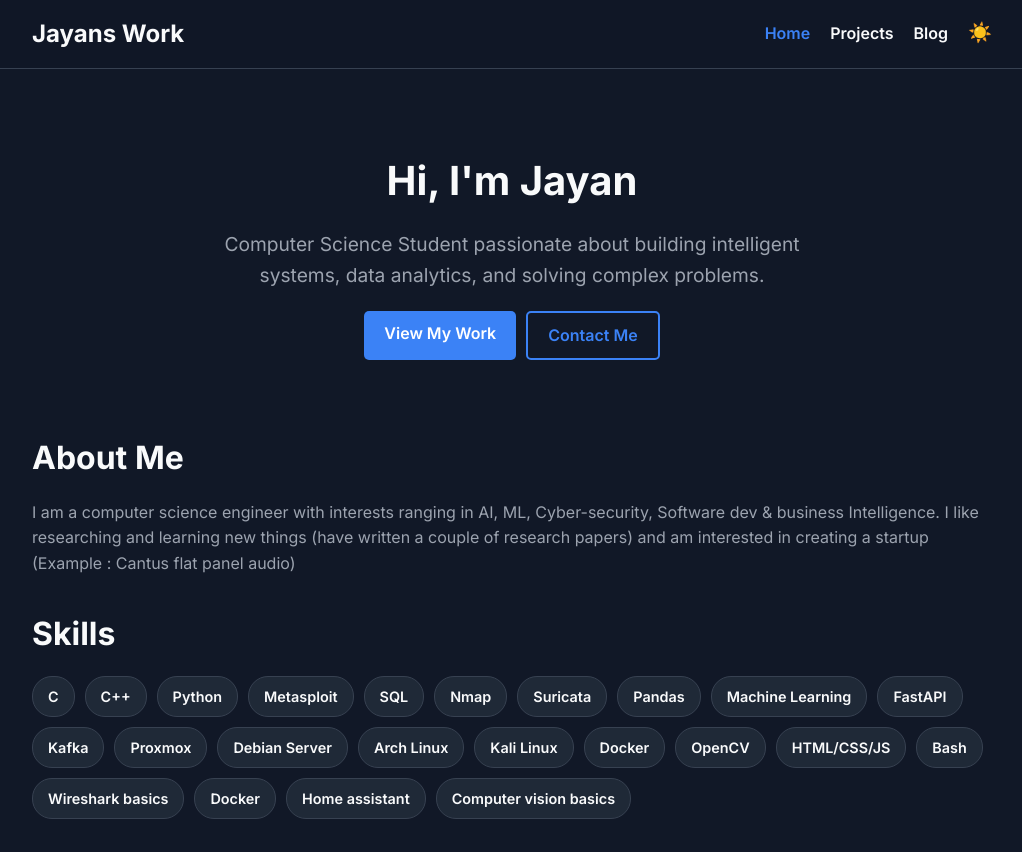
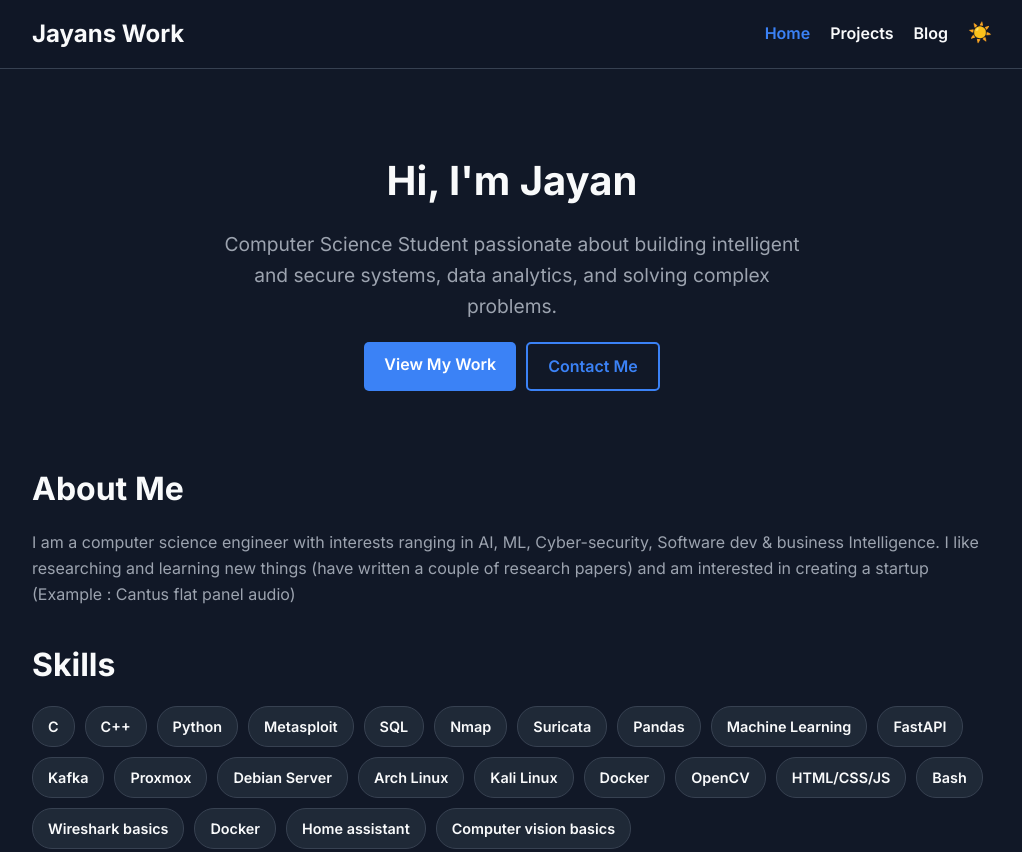
Before and after one commit to Jay-N7/portfolio-site, a plain HTML site: page index.html in a window 1280 px wide. Shown: the top 852 px of the page, without its empty margins (128-1150 px from the left). Drawn offline with Linux system fonts and the light colour scheme.

Commit message:
Update description in index.html for clarity

```diff
--- a/index.html
+++ b/index.html
@@ -23,7 +23,7 @@
     <main class="container">
         <header class="hero">
             <h1>Hi, I'm Jayan </h1>
-            <p>Computer Science Student passionate about building intelligent systems, data analytics, and solving complex problems.</p>
+            <p>Computer Science Student passionate about building intelligent and secure systems, data analytics, and solving complex problems.</p>
             <div style="display: flex; gap: 10px; justify-content: center; margin-top: 20px;">
                 <a href="projects.html" class="btn">View My Work</a>
                 <a href="#contact" class="btn btn-outline">Contact Me</a>
```
